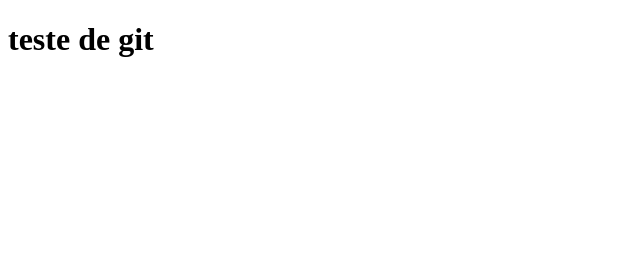
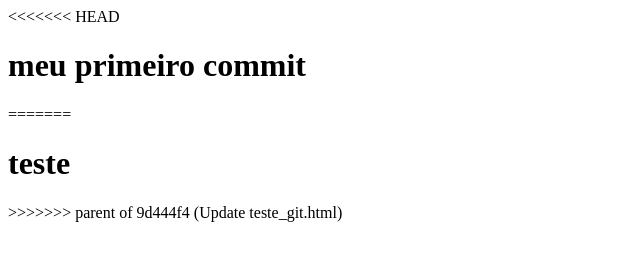
Before and after one commit to lucassesisenai/aulas_senai, a plain HTML site: page teste_git/teste_git.html in a window 1280 px wide. Shown: the whole page, without its empty margins (0-640 px from the left). Drawn offline with Linux system fonts and the light colour scheme.

Commit message:
Update teste_git.html
alteração do H1

```diff
--- a/teste_git/teste_git.html
+++ b/teste_git/teste_git.html
@@ -1,12 +1,15 @@
-<!DOCTYPE html>
-<html lang="en">
+<html>
 <head>
-    <meta charset="UTF-8">
-    <meta http-equiv="X-UA-Compatible" content="IE=edge">
-    <meta name="viewport" content="width=, initial-scale=1.0">
-    <title>Document</title>
+
+
 </head>
+
 <body>
-   <h1>teste de git</h1>
+<<<<<<< HEAD
+   <h1>meu primeiro commit</h1>
+=======
+    <h1> teste</h1>
+>>>>>>> parent of 9d444f4 (Update teste_git.html)
 </body>
+
 </html>
```
